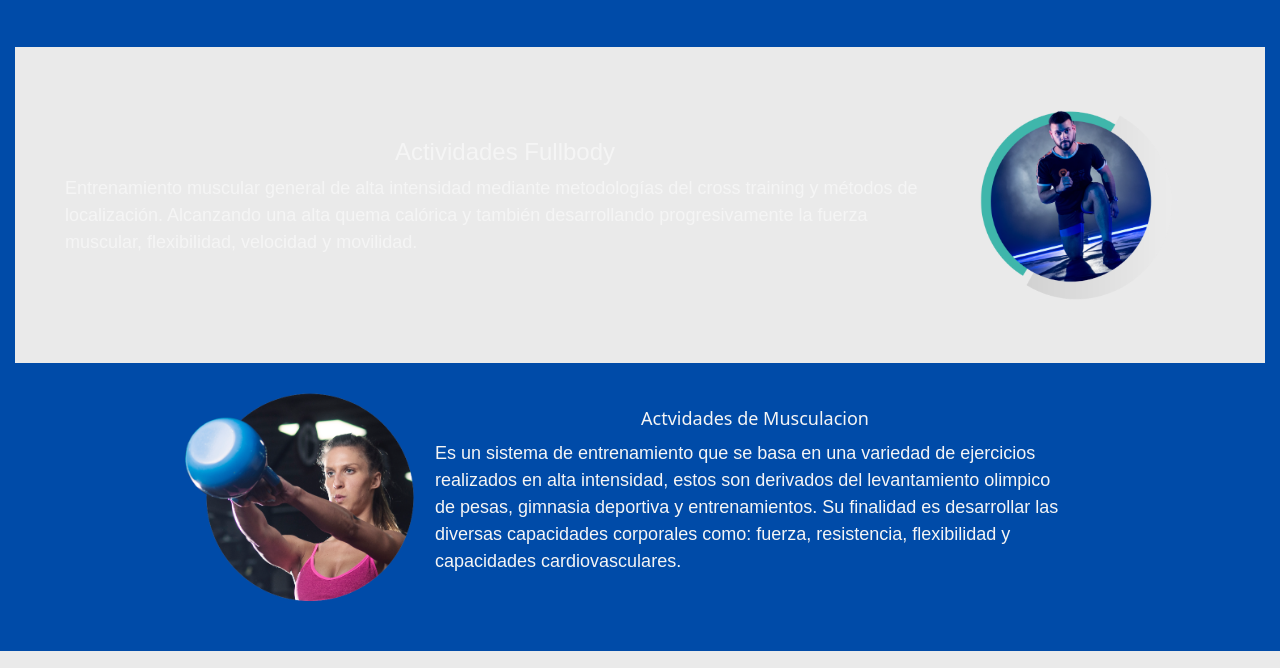
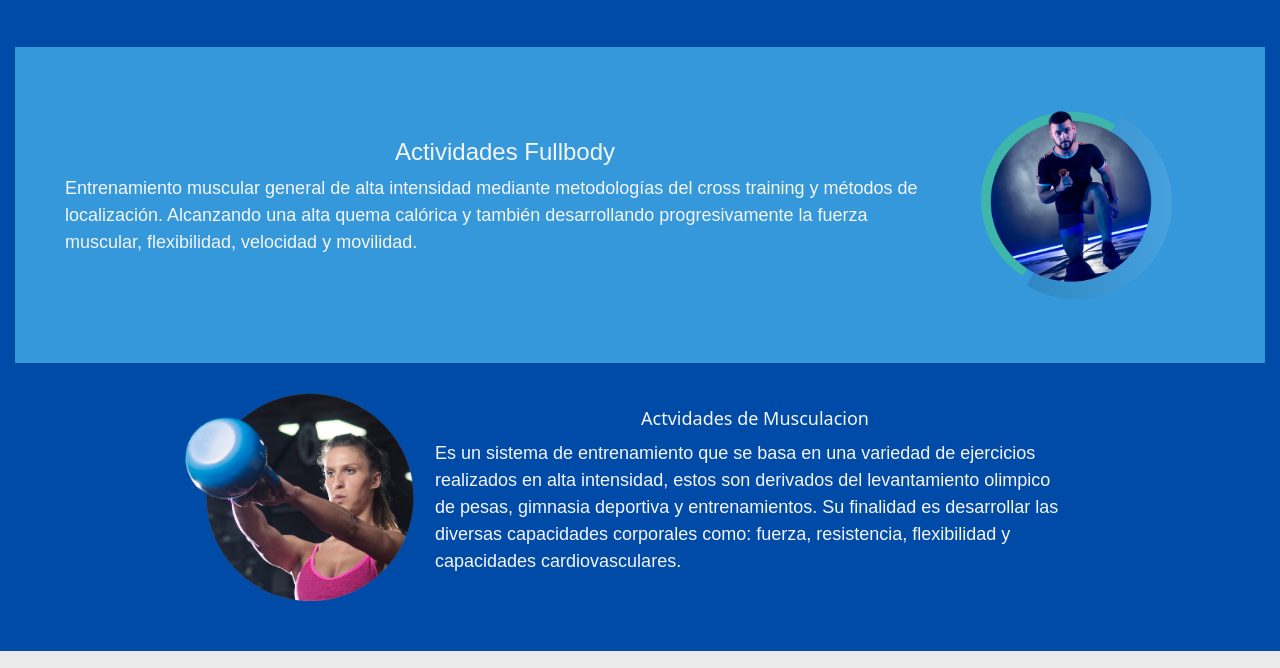
Before and after one commit to nancy-ortiz23/gimnasio, a website: page index.html in a window 1280 px wide. Shown: the part 1937-2605 px from the top of the page. Drawn offline with nearby package versions, Linux system fonts and the light colour scheme.

Commit message:
cambio de colo en contenedor reverse

```diff
--- a/css/styles.css
+++ b/css/styles.css
@@ -158,8 +158,8 @@ h4 {
 
 .contenedor.reverse {
   flex-direction: column;
-  background-color: #EAEAEA;
-  color: #333;
+  background-color: #3498DB;
+  color: #f5f5f5;
   margin: 15px;
   padding: 20px;
   font-family: 'Montserrat', sans-serif;
@@ -193,6 +193,7 @@ h4 {
     margin-right: 20px;
   }
 }
+
 
 .contenedor-textos h3 {
   margin-bottom: 10px;
```
